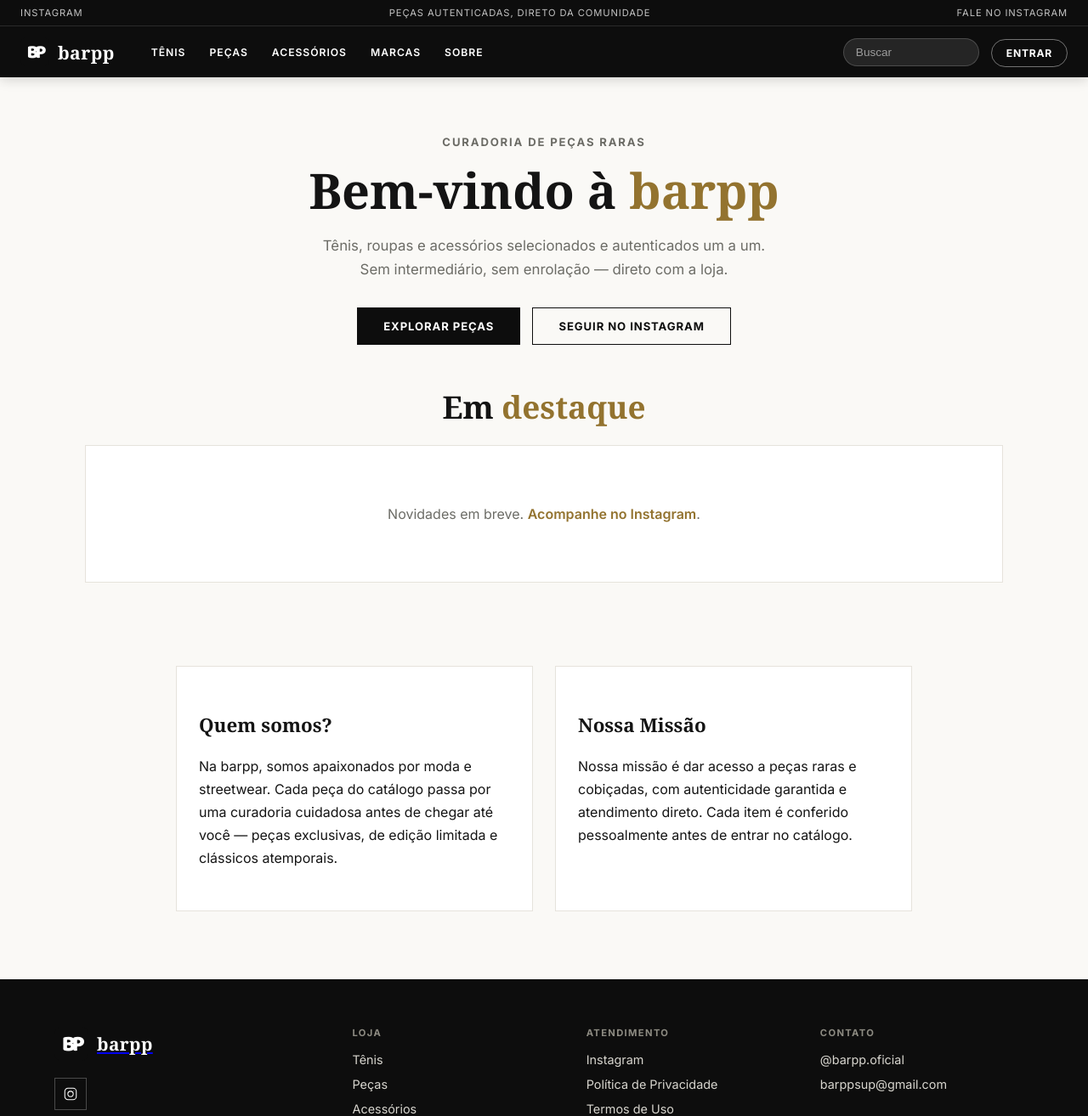
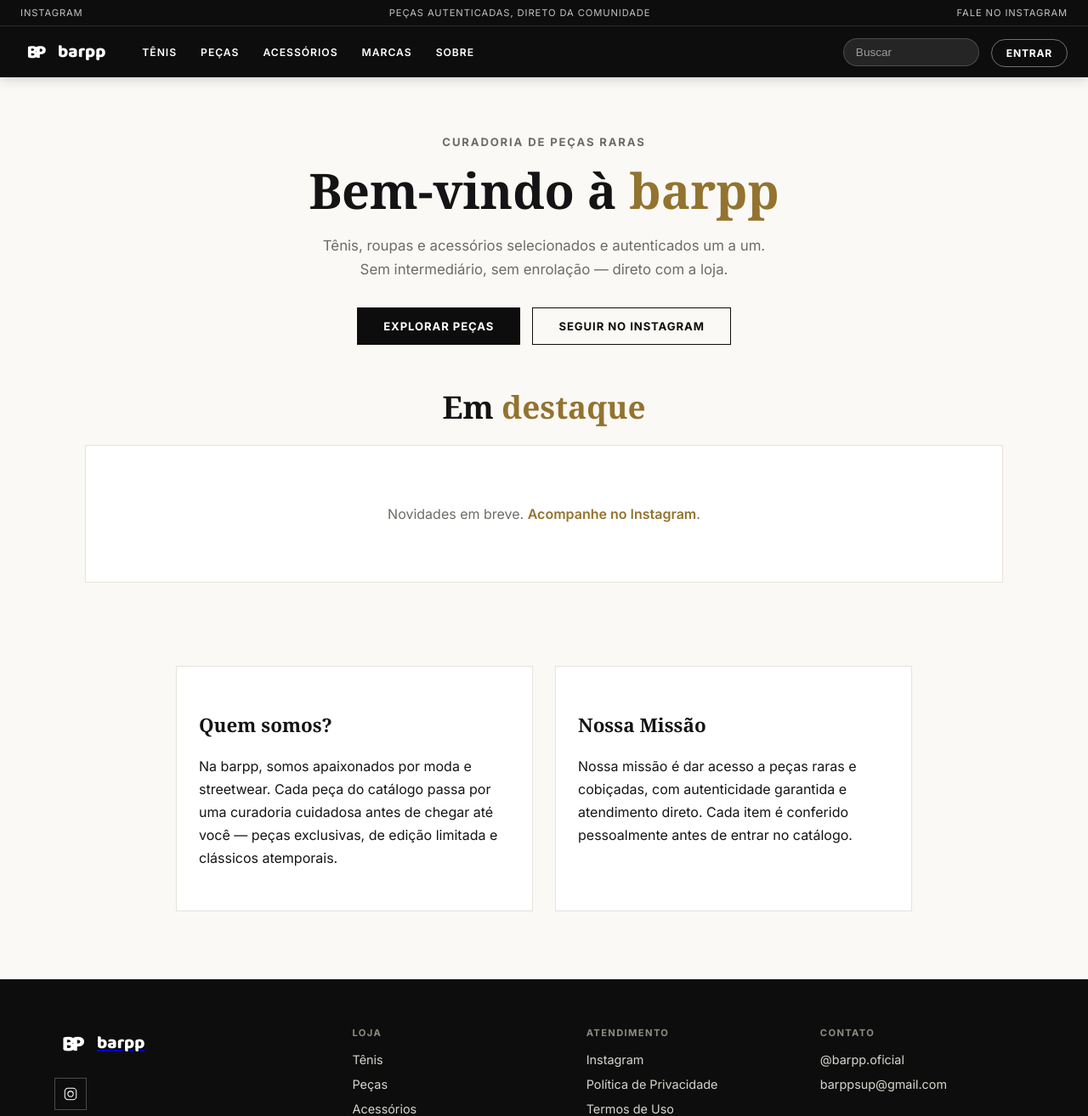
Before and after one commit to bentobarpp/rotation_final2, a website: page public/home.html in a window 1280 px wide. Shown: the top 1314 px of the page at 85% size. Drawn offline with Linux system fonts and the light colour scheme; no server answers.

Commit message:
Harmoniza logo: wordmark "barpp" usa a mesma fonte arredondada do mark
O "BP" (Baloo 2, arredondado) ao lado do "barpp" em serifa (Georgia)
destoava — agora o wordmark também usa Baloo 2, então mark e texto do
menu/rodapé formam um lockup consistente.

Co-Authored-By: Claude Sonnet 5 <noreply@anthropic.com>

```diff
--- a/public/Css/barpp-ui.css
+++ b/public/Css/barpp-ui.css
@@ -66,11 +66,11 @@ img { max-width: 100%; }
 .footer-logo { display: flex; align-items: center; gap: 10px; }
 .footer-logo-mark { width: 40px; height: 40px; border-radius: 6px; display: block; }
 .footer-logo-word {
-  font-family: var(--bp-font-serif);
+  font-family: 'Baloo 2', sans-serif;
   font-weight: 700;
   font-size: 1.3rem;
   color: #fff;
-  letter-spacing: 0.02em;
+  letter-spacing: 0;
 }
 
 .footer-social { display: flex; gap: 10px; }
--- a/public/Css/nav.css
+++ b/public/Css/nav.css
@@ -49,7 +49,7 @@
   flex-shrink: 0;
 }
 .brand .logo { height: 34px; width: 34px; border-radius: 7px; display: block; }
-.brand .wordmark { font-family: var(--bp-font-serif); font-weight: 700; font-size: 1.32rem; letter-spacing: 0.02em; }
+.brand .wordmark { font-family: 'Baloo 2', sans-serif; font-weight: 700; font-size: 1.3rem; letter-spacing: 0; }
 
 .nav-links { display: flex; gap: 2px; flex-wrap: wrap; }
 .nav-links a {
```
